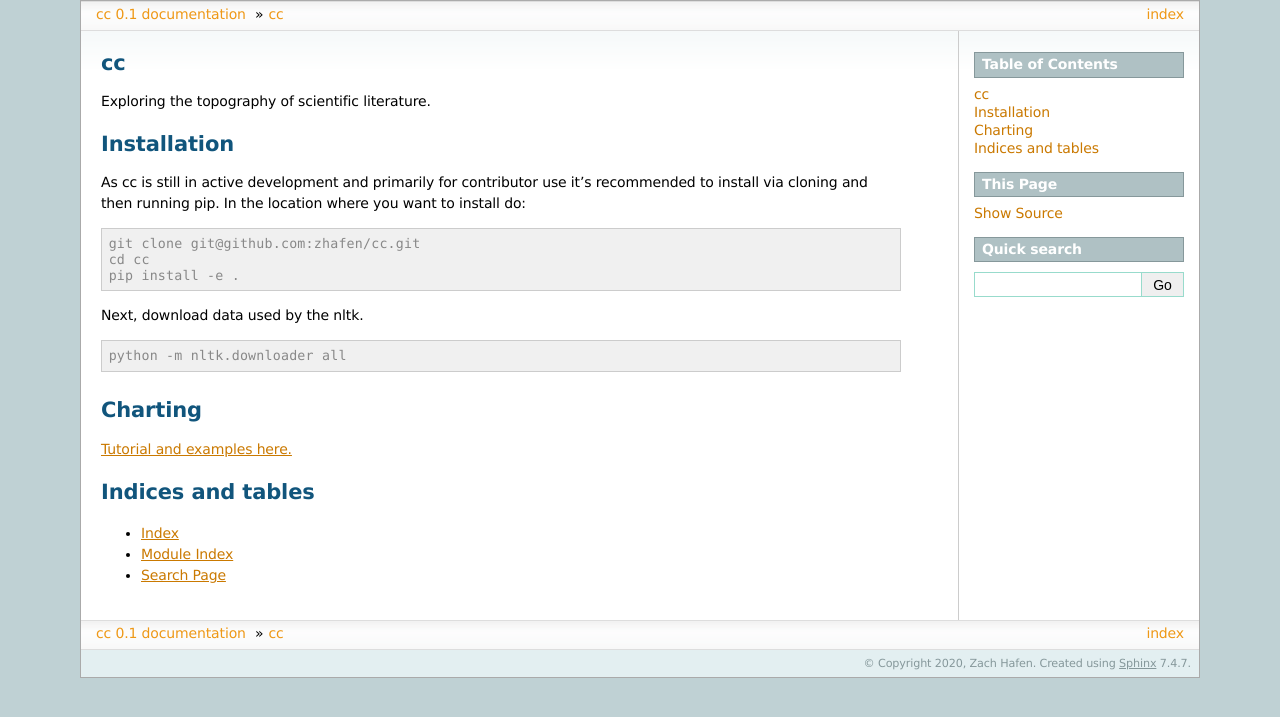
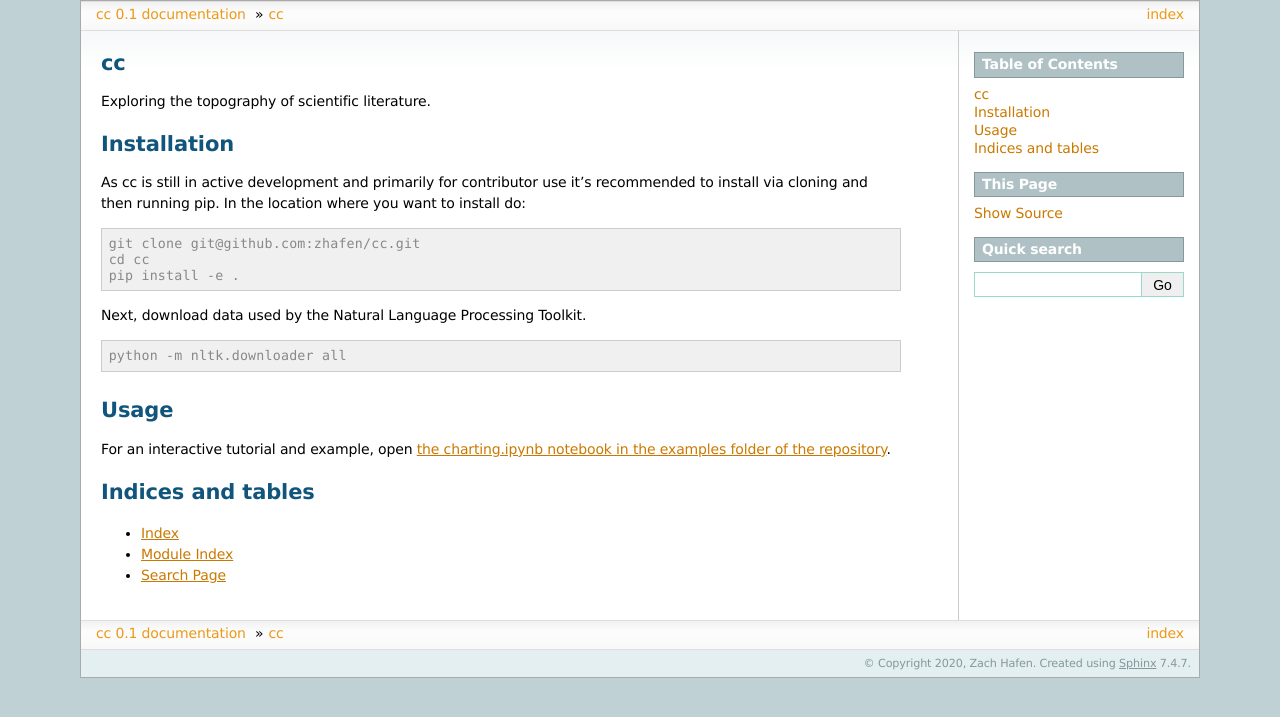
Before and after one commit to zhafen/cc, a Sphinx documentation site: the page built from docs/source/index.rst, in a window 1280 px wide. Shown: the top 717 px of the page. Built offline with Sphinx 7.4.7, drawn with Linux system fonts in a browser that asks for light colours.

Commit message:
Updated documents.

```diff
--- a/docs/source/index.rst
+++ b/docs/source/index.rst
@@ -20,16 +20,16 @@ In the location where you want to install do:
     cd cc
     pip install -e .
 
-Next, download data used by the nltk.
+Next, download data used by the Natural Language Processing Toolkit.
 
 .. code-block:: console
 
     python -m nltk.downloader all
 
-Charting
-========
+Usage
+=====
 
-`Tutorial and examples here. <http://zhafen.github.io/cc/docs/charting.html>`__
+For an interactive tutorial and example, open `the charting.ipynb notebook in the examples folder of the repository <https://github.com/zhafen/cc/blob/master/examples/charting.ipynb>`__.
 
 .. toctree::
    :maxdepth: 1
```
Also changed, not shown: 5 other files.
